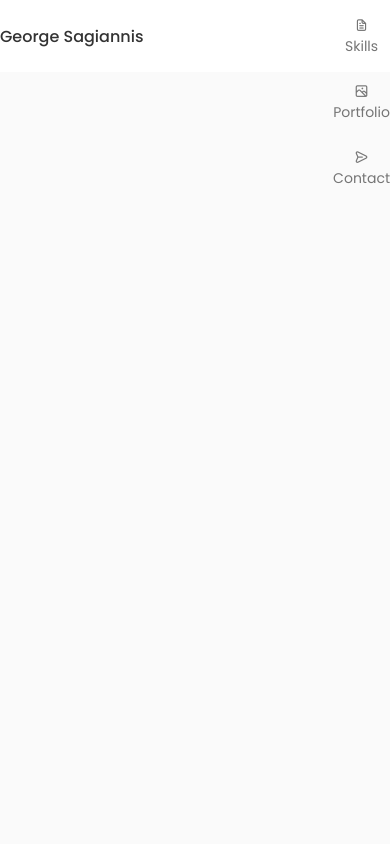
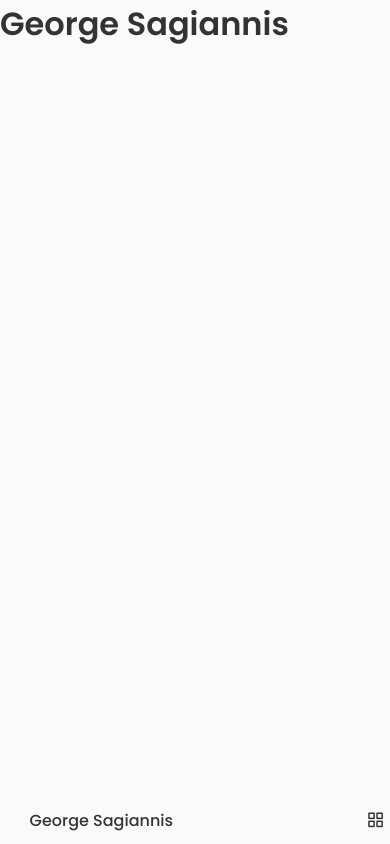
Before and after one commit to george-sagiannis/portfolio, a React (Create React App) app: page / in a window 390 px wide. Built offline with nearby package versions, Linux system fonts and the light colour scheme.

Commit message:
nav__menu and show-menu are shown in smaller devices

```diff
--- a/src/App.css
+++ b/src/App.css
@@ -189,7 +189,10 @@
 
   /* FOR LARGE DEVICES */
   @media screen and (max-width: 992px) {
-
+    .container {
+      margin-left: var(--mb-1-5);
+      margin-right: var(--mv-1-5);
+    }
   }
 
   /* FOR MEDIUM DEVICES */
@@ -205,7 +208,10 @@
 
   /* FOR SMALLER DEVICES */
   @media screen and (max-width: 350px) {
-
+      .container {
+        margin-left: var(--mb-1);
+        margin-right: var(--mv-1);
+    }
   }
 
 
--- a/src/components/header/Header.js
+++ b/src/components/header/Header.js
@@ -1,16 +1,25 @@
-import React from 'react';
+import React, { useState} from "react";
 import "./header.css";
 
 const Header = () => {
+
+
+    /*============ Toggle Menu ==========*/
+    const[Toggle, showMenu] = useState(false);
+
+
+
   return (
     <header className="header">
         <nav className="nav container">
             <a href="index.html" className="nav__logo">George Sagiannis</a>
-            <div className="nav__menu">
+
+
+            <div className={Toggle ? "nav__menu show-menu" : "nav__menu"}>
                 <ul className="nav__list grid">
 
                     <li className="nav__item">
-                        <a href="#home" className="nav__link">
+                        <a href="#home" className="nav__link active-link">
                            <i className="uil uil-estate nav__icon"></i> Home
                         </a>
                     </li>
@@ -42,12 +51,12 @@
                     </li>
                 </ul>
 
-                <i className="uil uil-times nav__close"></i>
+                <i className="uil uil-times nav__close" onClick={() => showMenu(!Toggle)}></i>
 
 
             </div>
 
-            <div className="nav__toggle">
+            <div className="nav__toggle" onClick={() => showMenu(!Toggle)}>
                 <i className="uil uil-apps"></i>
             </div>
 
--- a/src/components/header/header.css
+++ b/src/components/header/header.css
@@ -4,7 +4,7 @@
     top: 0;
     left: 0;
     z-index: var(--z-fixed);
-    background-color: var(--container-color);
+    background-color: var(--body-color);
 }
 
 .nav {
@@ -13,6 +13,7 @@
     justify-content: space-between;
     align-items: center;
     column-gap: 1rem;
+    padding: 0.35rem;
 }
 
 .nav__logo,
@@ -36,11 +37,104 @@
     align-items: center;
     font-size: var(--small-font-size);
     text-decoration: none;
-    color: var(--font-medium);
+    color: var(--title-color);
+    font-weight: var(--font-medium);
+    transition: .3s;
 }
 
-
+.nav__icon,
 .nav__close,
 .nav__toggle{
     display: none;
 }
+
+/* Active link */
+.active-link,
+.nav__link:hover {
+    color: var(--title-color-dark);
+}
+
+
+/*============ BREAKPOINTS ==========*/
+/* FOR MEDIUM DEVICES */
+ @media screen and (max-width: 768px) {
+    .header {
+        top: initial;
+        bottom: 0;
+    }
+
+    .nav {
+        height: var(--header-height);
+    }
+
+    .nav__menu {
+        position: fixed;
+        bottom: -100%;
+        left: 0;
+        width: 100%;
+        background-color: var(--body-color);
+        padding: 2rem 0rem 4rem;
+        box-shadow: 0 -1px 4px rgba(0, 0, 0, 1.15);
+        border-radius: 1.5rem 1.5rem 0 0;
+        transition: .3s;
+    }
+
+    /* SHOW MENU */
+    .show-menu{
+        bottom: 0;
+    }
+
+
+    .nav__list {
+        display: grid;
+        grid-template-columns: repeat(3, 1fr);
+        gap: 2rem;
+    }
+
+    .nav__icon {
+        font-size: 1.2rem;
+    }
+
+    .nav__close {
+        position: absolute;
+        right: 1.3rem;
+        bottom: .5rem;
+        font-size: 1.5rem;
+        cursor: pointer;
+        color: var(--title-color);
+    }
+
+    .nav__close:hover {
+        color: var(--title-color-dark);
+    }
+
+    .nav__toggle {
+        font-size: 1.1rem;
+        cursor: pointer;
+    }
+
+
+    .nav__icon,
+    .nav__close,
+    .nav__toggle{
+        display: block;
+    }
+
+}
+
+
+
+
+  /* FOR SMALLER DEVICES */
+  @media screen and (max-width: 350px) {
+
+    .nav__menu {
+        padding: 2rem 0.25rem 4rem;
+    }
+
+    .nav__list {
+        column-gap: 0;
+    }
+
+
+  }
```
